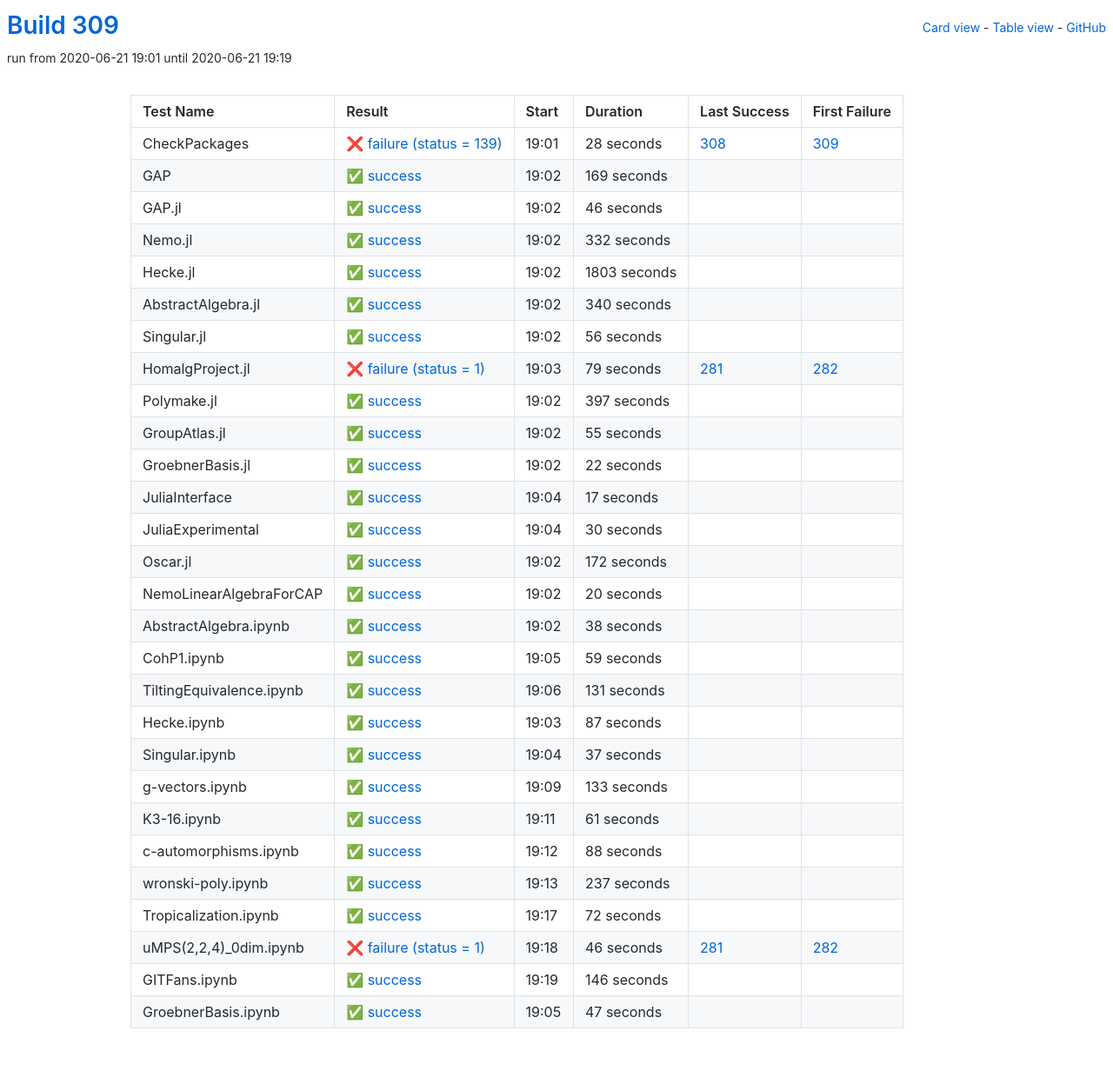
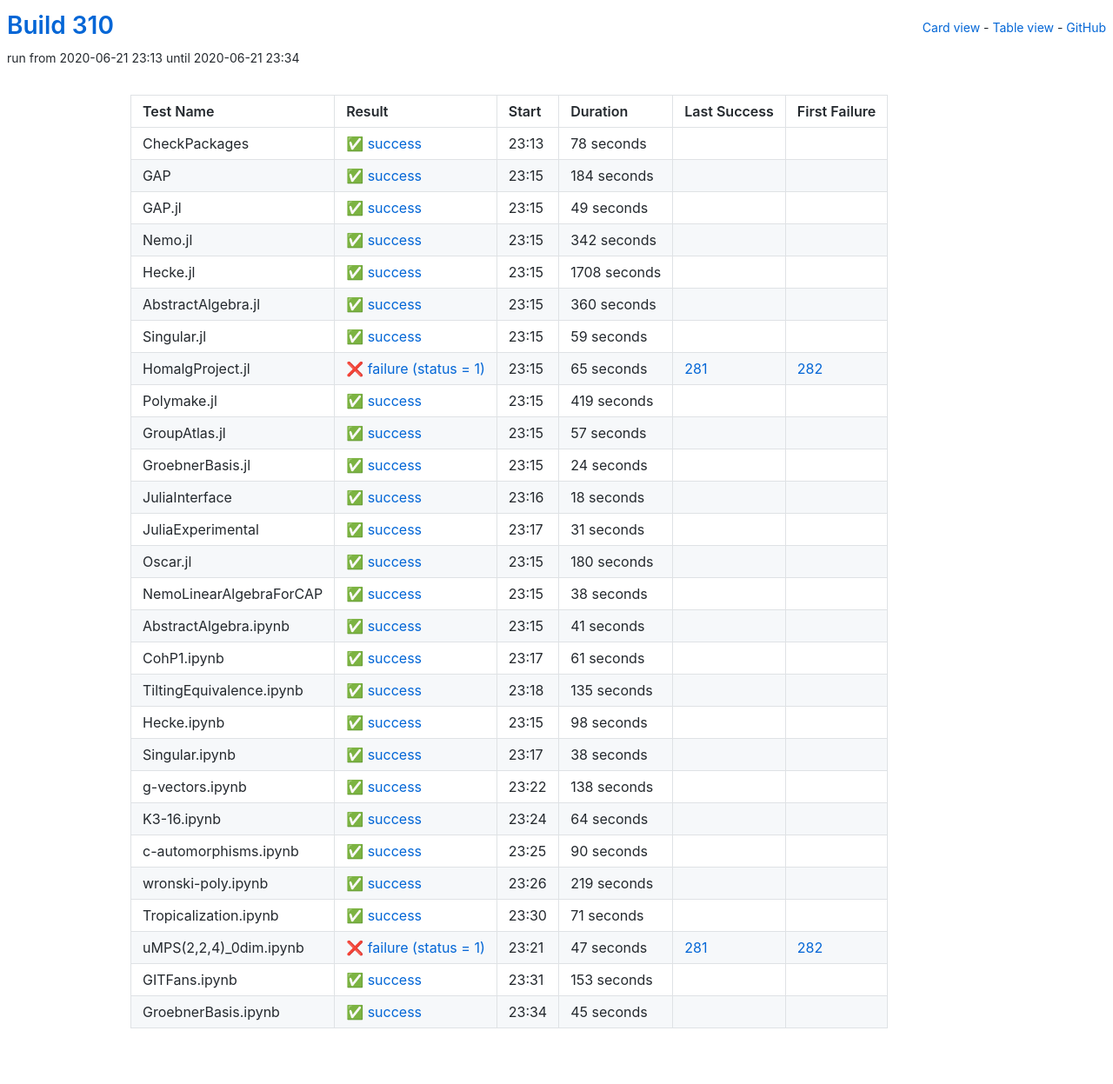
Before and after one commit to oscar-system/oscar-ci-status-stable, a Jekyll site: the page built from table.html, in a window 1280 px wide. Shown: the whole page at 87% size. Built offline with Jekyll 4.4.1, drawn with Linux system fonts in a browser that asks for light colours.

Commit message:
Build #310

```diff
--- a/_data/ci.yml
+++ b/_data/ci.yml
@@ -1,6 +1,6 @@
 ---
-build: 309
-build_url: https://oscarci.mathematik.uni-kl.de/job/oscar-stable/309/
+build: 310
+build_url: https://oscarci.mathematik.uni-kl.de/job/oscar-stable/310/
 job: oscar-stable
 organization: oscar-system
 repo: oscar-ci-status-stable
@@ -8,188 +8,176 @@ repourl: https://github.com/oscar-system/oscar-ci-status-stable
 tests:
 - name: CheckPackages
   id: checkpackages
-  log: https://oscarci.mathematik.uni-kl.de/job/oscar-stable/309/artifact/logs/build-309/CheckPackages.log
-  start: 2020-06-21 19:01
-  success: false
-  exitcode: 139
-  status: failure
-  duration: 28
-  last_success: 308
-  last_success_url: https://oscarci.mathematik.uni-kl.de/job/oscar-stable/308/
-  first_failure: 309
-  first_failure_url: https://oscarci.mathematik.uni-kl.de/job/oscar-stable/309/
-- name: GAP
-  id: gap
-  log: https://oscarci.mathematik.uni-kl.de/job/oscar-stable/309/artifact/logs/build-309/GAP.log
-  start: 2020-06-21 19:02
+  log: https://oscarci.mathematik.uni-kl.de/job/oscar-stable/310/artifact/logs/build-310/CheckPackages.log
+  start: 2020-06-21 23:13
   success: true
   exitcode: 0
   status: success
-  duration: 169
+  duration: 78
+  last_success: false
+  last_success_url:
+  first_failure: false
+  first_failure_url:
+- name: GAP
+  id: gap
+  log: https://oscarci.mathematik.uni-kl.de/job/oscar-stable/310/artifact/logs/build-310/GAP.log
+  start: 2020-06-21 23:15
+  success: true
+  exitcode: 0
+  status: success
+  duration: 184
   last_success: false
   last_success_url:
   first_failure: false
   first_failure_url:
 - name: GAP.jl
   id: gap-jl
-  log: https://oscarci.mathematik.uni-kl.de/job/oscar-stable/309/artifact/logs/build-309/GAP.jl.log
-  start: 2020-06-21 19:02
+  log: https://oscarci.mathematik.uni-kl.de/job/oscar-stable/310/artifact/logs/build-310/GAP.jl.log
+  start: 2020-06-21 23:15
   success: true
   exitcode: 0
   status: success
-  duration: 46
+  duration: 49
   last_success: false
   last_success_url:
   first_failure: false
   first_failure_url:
 - name: Nemo.jl
   id: nemo-jl
-  log: https://oscarci.mathematik.uni-kl.de/job/oscar-stable/309/artifact/logs/build-309/Nemo.jl.log
-  start: 2020-06-21 19:02
+  log: https://oscarci.mathematik.uni-kl.de/job/oscar-stable/310/artifact/logs/build-310/Nemo.jl.log
+  start: 2020-06-21 23:15
   success: true
   exitcode: 0
   status: success
-  duration: 332
+  duration: 342
   last_success: false
   last_success_url:
   first_failure: false
   first_failure_url:
 - name: Hecke.jl
   id: hecke-jl
-  log: https://oscarci.mathematik.uni-kl.de/job/oscar-stable/309/artifact/logs/build-309/Hecke.jl.log
-  start: 2020-06-21 19:02
+  log: https://oscarci.mathematik.uni-kl.de/job/oscar-stable/310/artifact/logs/build-310/Hecke.jl.log
+  start: 2020-06-21 23:15
   success: true
   exitcode: 0
   status: success
-  duration: 1803
+  duration: 1708
   last_success: false
   last_success_url:
   first_failure: false
   first_failure_url:
 - name: AbstractAlgebra.jl
   id: abstractalgebra-jl
-  log: https://oscarci.mathematik.uni-kl.de/job/oscar-stable/309/artifact/logs/build-309/AbstractAlgebra.jl.log
-  start: 2020-06-21 19:02
+  log: https://oscarci.mathematik.uni-kl.de/job/oscar-stable/310/artifact/logs/build-310/AbstractAlgebra.jl.log
+  start: 2020-06-21 23:15
   success: true
   exitcode: 0
   status: success
-  duration: 340
+  duration: 360
   last_success: false
   last_success_url:
   first_failure: false
   first_failure_url:
 - name: Singular.jl
   id: singular-jl
-  log: https://oscarci.mathematik.uni-kl.de/job/oscar-stable/309/artifact/logs/build-309/Singular.jl.log
-  start: 2020-06-21 19:02
+  log: https://oscarci.mathematik.uni-kl.de/job/oscar-stable/310/artifact/logs/build-310/Singular.jl.log
+  start: 2020-06-21 23:15
   success: true
   exitcode: 0
   status: success
-  duration: 56
+  duration: 59
   last_success: false
   last_success_url:
   first_failure: false
   first_failure_url:
 - name: HomalgProject.jl
   id: homalgproject-jl
-  log: https://oscarci.mathematik.uni-kl.de/job/oscar-stable/309/artifact/logs/build-309/HomalgProject.jl.log
-  start: 2020-06-21 19:03
+  log: https://oscarci.mathematik.uni-kl.de/job/oscar-stable/310/artifact/logs/build-310/HomalgProject.jl.log
+  start: 2020-06-21 23:15
   success: false
   exitcode: 1
   status: failure
-  duration: 79
+  duration: 65
   last_success: 281
   last_success_url: https://oscarci.mathematik.uni-kl.de/job/oscar-stable/281/
   first_failure: 282
   first_failure_url: https://oscarci.mathematik.uni-kl.de/job/oscar-stable/282/
 - name: Polymake.jl
   id: polymake-jl
-  log: https://oscarci.mathematik.uni-kl.de/job/oscar-stable/309/artifact/logs/build-309/Polymake.jl.log
-  start: 2020-06-21 19:02
+  log: https://oscarci.mathematik.uni-kl.de/job/oscar-stable/310/artifact/logs/build-310/Polymake.jl.log
+  start: 2020-06-21 23:15
   success: true
   exitcode: 0
   status: success
-  duration: 397
+  duration: 419
   last_success: false
   last_success_url:
   first_failure: false
   first_failure_url:
 - name: GroupAtlas.jl
   id: groupatlas-jl
-  log: https://oscarci.mathematik.uni-kl.de/job/oscar-stable/309/artifact/logs/build-309/GroupAtlas.jl.log
-  start: 2020-06-21 19:02
+  log: https://oscarci.mathematik.uni-kl.de/job/oscar-stable/310/artifact/logs/build-310/GroupAtlas.jl.log
+  start: 2020-06-21 23:15
   success: true
   exitcode: 0
   status: success
-  duration: 55
+  duration: 57
   last_success: false
   last_success_url:
   first_failure: false
   first_failure_url:
 - name: GroebnerBasis.jl
   id: groebnerbasis-jl
-  log: https://oscarci.mathematik.uni-kl.de/job/oscar-stable/309/artifact/logs/build-309/GroebnerBasis.jl.log
-  start: 2020-06-21 19:02
+  log: https://oscarci.mathematik.uni-kl.de/job/oscar-stable/310/artifact/logs/build-310/GroebnerBasis.jl.log
+  start: 2020-06-21 23:15
   success: true
   exitcode: 0
   status: success
-  duration: 22
+  duration: 24
   last_success: false
   last_success_url:
   first_failure: false
   first_failure_url:
 - name: JuliaInterface
   id: juliainterface
-  log: https://oscarci.mathematik.uni-kl.de/job/oscar-stable/309/artifact/logs/build-309/JuliaInterface.log
-  start: 2020-06-21 19:04
+  log: https://oscarci.mathematik.uni-kl.de/job/oscar-stable/310/artifact/logs/build-310/JuliaInterface.log
+  start: 2020-06-21 23:16
   success: true
   exitcode: 0
   status: success
-  duration: 17
+  duration: 18
   last_success: false
   last_success_url:
   first_failure: false
   first_failure_url:
 - name: JuliaExperimental
   id: juliaexperimental
-  log: https://oscarci.mathematik.uni-kl.de/job/oscar-stable/309/artifact/logs/build-309/JuliaExperimental.log
-  start: 2020-06-21 19:04
+  log: https://oscarci.mathematik.uni-kl.de/job/oscar-stable/310/artifact/logs/build-310/JuliaExperimental.log
+  start: 2020-06-21 23:17
   success: true
   exitcode: 0
   status: success
-  duration: 30
+  duration: 31
   last_success: false
   last_success_url:
   first_failure: false
   first_failure_url:
 - name: Oscar.jl
   id: oscar-jl
-  log: https://oscarci.mathematik.uni-kl.de/job/oscar-stable/309/artifact/logs/build-309/Oscar.jl.log
-  start: 2020-06-21 19:02
+  log: https://oscarci.mathematik.uni-kl.de/job/oscar-stable/310/artifact/logs/build-310/Oscar.jl.log
+  start: 2020-06-21 23:15
   success: true
   exitcode: 0
   status: success
-  duration: 172
+  duration: 180
   last_success: false
   last_success_url:
   first_failure: false
   first_failure_url:
 - name: NemoLinearAlgebraForCAP
   id: nemolinearalgebraforcap
-  log: https://oscarci.mathematik.uni-kl.de/job/oscar-stable/309/artifact/logs/build-309/NemoLinearAlgebraForCAP.log
-  start: 2020-06-21 19:02
-  success: true
-  exitcode: 0
-  status: success
-  duration: 20
-  last_success: false
-  last_success_url:
-  first_failure: false
-  first_failure_url:
-- name: AbstractAlgebra.ipynb
-  id: abstractalgebra-ipynb
-  log: https://oscarci.mathematik.uni-kl.de/job/oscar-stable/309/artifact/logs/build-309/AbstractAlgebra.ipynb.log
-  start: 2020-06-21 19:02
+  log: https://oscarci.mathematik.uni-kl.de/job/oscar-stable/310/artifact/logs/build-310/NemoLinearAlgebraForCAP.log
+  start: 2020-06-21 23:15
   success: true
   exitcode: 0
   status: success
@@ -198,70 +186,22 @@ tests:
   last_success_url:
   first_failure: false
   first_failure_url:
-- name: CohP1.ipynb
-  id: cohp1-ipynb
-  log: https://oscarci.mathematik.uni-kl.de/job/oscar-stable/309/artifact/logs/build-309/CohP1.ipynb.log
-  start: 2020-06-21 19:05
+- name: AbstractAlgebra.ipynb
+  id: abstractalgebra-ipynb
+  log: https://oscarci.mathematik.uni-kl.de/job/oscar-stable/310/artifact/logs/build-310/AbstractAlgebra.ipynb.log
+  start: 2020-06-21 23:15
   success: true
   exitcode: 0
   status: success
-  duration: 59
+  duration: 41
   last_success: false
   last_success_url:
   first_failure: false
   first_failure_url:
-- name: TiltingEquivalence.ipynb
-  id: tiltingequivalence-ipynb
-  log: https://oscarci.mathematik.uni-kl.de/job/oscar-stable/309/artifact/logs/build-309/TiltingEquivalence.ipynb.log
-  start: 2020-06-21 19:06
-  success: true
-  exitcode: 0
-  status: success
-  duration: 131
-  last_success: false
-  last_success_url:
-  first_failure: false
-  first_failure_url:
-- name: Hecke.ipynb
-  id: hecke-ipynb
-  log: https://oscarci.mathematik.uni-kl.de/job/oscar-stable/309/artifact/logs/build-309/Hecke.ipynb.log
-  start: 2020-06-21 19:03
-  success: true
-  exitcode: 0
-  status: success
-  duration: 87
-  last_success: false
-  last_success_url:
-  first_failure: false
-  first_failure_url:
-- name: Singular.ipynb
-  id: singular-ipynb
-  log: https://oscarci.mathematik.uni-kl.de/job/oscar-stable/309/artifact/logs/build-309/Singular.ipynb.log
-  start: 2020-06-21 19:04
-  success: true
-  exitcode: 0
-  status: success
-  duration: 37
-  last_success: false
-  last_success_url:
-  first_failure: false
-  first_failure_url:
-- name: g-vectors.ipynb
-  id: g-vectors-ipynb
-  log: https://oscarci.mathematik.uni-kl.de/job/oscar-stable/309/artifact/logs/build-309/g-vectors.ipynb.log
-  start: 2020-06-21 19:09
-  success: true
-  exitcode: 0
-  status: success
-  duration: 133
-  last_success: false
-  last_success_url:
-  first_failure: false
-  first_failure_url:
-- name: K3-16.ipynb
-  id: k3-16-ipynb
-  log: https://oscarci.mathematik.uni-kl.de/job/oscar-stable/309/artifact/logs/build-309/K3-16.ipynb.log
-  start: 2020-06-21 19:11
+- name: CohP1.ipynb
+  id: cohp1-ipynb
+  log: https://oscarci.mathematik.uni-kl.de/job/oscar-stable/310/artifact/logs/build-310/CohP1.ipynb.log
+  start: 2020-06-21 23:17
   success: true
   exitcode: 0
   status: success
@@ -270,74 +210,134 @@ tests:
   last_success_url:
   first_failure: false
   first_failure_url:
-- name: c-automorphisms.ipynb
-  id: c-automorphisms-ipynb
-  log: https://oscarci.mathematik.uni-kl.de/job/oscar-stable/309/artifact/logs/build-309/c-automorphisms.ipynb.log
-  start: 2020-06-21 19:12
+- name: TiltingEquivalence.ipynb
+  id: tiltingequivalence-ipynb
+  log: https://oscarci.mathematik.uni-kl.de/job/oscar-stable/310/artifact/logs/build-310/TiltingEquivalence.ipynb.log
+  start: 2020-06-21 23:18
   success: true
   exitcode: 0
   status: success
-  duration: 88
+  duration: 135
+  last_success: false
+  last_success_url:
+  first_failure: false
+  first_failure_url:
+- name: Hecke.ipynb
+  id: hecke-ipynb
+  log: https://oscarci.mathematik.uni-kl.de/job/oscar-stable/310/artifact/logs/build-310/Hecke.ipynb.log
+  start: 2020-06-21 23:15
+  success: true
+  exitcode: 0
+  status: success
+  duration: 98
+  last_success: false
+  last_success_url:
+  first_failure: false
+  first_failure_url:
+- name: Singular.ipynb
+  id: singular-ipynb
+  log: https://oscarci.mathematik.uni-kl.de/job/oscar-stable/310/artifact/logs/build-310/Singular.ipynb.log
+  start: 2020-06-21 23:17
+  success: true
+  exitcode: 0
+  status: success
+  duration: 38
+  last_success: false
+  last_success_url:
+  first_failure: false
+  first_failure_url:
+- name: g-vectors.ipynb
+  id: g-vectors-ipynb
+  log: https://oscarci.mathematik.uni-kl.de/job/oscar-stable/310/artifact/logs/build-310/g-vectors.ipynb.log
+  start: 2020-06-21 23:22
+  success: true
+  exitcode: 0
+  status: success
+  duration: 138
+  last_success: false
+  last_success_url:
+  first_failure: false
+  first_failure_url:
+- name: K3-16.ipynb
+  id: k3-16-ipynb
+  log: https://oscarci.mathematik.uni-kl.de/job/oscar-stable/310/artifact/logs/build-310/K3-16.ipynb.log
+  start: 2020-06-21 23:24
+  success: true
+  exitcode: 0
+  status: success
+  duration: 64
+  last_success: false
+  last_success_url:
+  first_failure: false
+  first_failure_url:
+- name: c-automorphisms.ipynb
+  id: c-automorphisms-ipynb
+  log: https://oscarci.mathematik.uni-kl.de/job/oscar-stable/310/artifact/logs/build-310/c-automorphisms.ipynb.log
+  start: 2020-06-21 23:25
+  success: true
+  exitcode: 0
+  status: success
+  duration: 90
   last_success: false
   last_success_url:
   first_failure: false
   first_failure_url:
 - name: wronski-poly.ipynb
   id: wronski-poly-ipynb
-  log: https://oscarci.mathematik.uni-kl.de/job/oscar-stable/309/artifact/logs/build-309/wronski-poly.ipynb.log
-  start: 2020-06-21 19:13
+  log: https://oscarci.mathematik.uni-kl.de/job/oscar-stable/310/artifact/logs/build-310/wronski-poly.ipynb.log
+  start: 2020-06-21 23:26
   success: true
   exitcode: 0
   status: success
-  duration: 237
+  duration: 219
   last_success: false
   last_success_url:
   first_failure: false
   first_failure_url:
 - name: Tropicalization.ipynb
   id: tropicalization-ipynb
-  log: https://oscarci.mathematik.uni-kl.de/job/oscar-stable/309/artifact/logs/build-309/Tropicalization.ipynb.log
-  start: 2020-06-21 19:17
+  log: https://oscarci.mathematik.uni-kl.de/job/oscar-stable/310/artifact/logs/build-310/Tropicalization.ipynb.log
+  start: 2020-06-21 23:30
   success: true
   exitcode: 0
   status: success
-  duration: 72
+  duration: 71
   last_success: false
   last_success_url:
   first_failure: false
   first_failure_url:
 - name: uMPS(2,2,4)_0dim.ipynb
   id: umps-2-2-4-0dim-ipynb
-  log: https://oscarci.mathematik.uni-kl.de/job/oscar-stable/309/artifact/logs/build-309/uMPS-2-2-4-_0dim.ipynb.log
-  start: 2020-06-21 19:18
+  log: https://oscarci.mathematik.uni-kl.de/job/oscar-stable/310/artifact/logs/build-310/uMPS-2-2-4-_0dim.ipynb.log
+  start: 2020-06-21 23:21
   success: false
   exitcode: 1
   status: failure
-  duration: 46
+  duration: 47
   last_success: 281
   last_success_url: https://oscarci.mathematik.uni-kl.de/job/oscar-stable/281/
   first_failure: 282
   first_failure_url: https://oscarci.mathematik.uni-kl.de/job/oscar-stable/282/
 - name: GITFans.ipynb
   id: gitfans-ipynb
-  log: https://oscarci.mathematik.uni-kl.de/job/oscar-stable/309/artifact/logs/build-309/GITFans.ipynb.log
-  start: 2020-06-21 19:19
+  log: https://oscarci.mathematik.uni-kl.de/job/oscar-stable/310/artifact/logs/build-310/GITFans.ipynb.log
+  start: 2020-06-21 23:31
   success: true
   exitcode: 0
   status: success
-  duration: 146
+  duration: 153
   last_success: false
   last_success_url:
   first_failure: false
   first_failure_url:
 - name: GroebnerBasis.ipynb
   id: groebnerbasis-ipynb
-  log: https://oscarci.mathematik.uni-kl.de/job/oscar-stable/309/artifact/logs/build-309/GroebnerBasis.ipynb.log
-  start: 2020-06-21 19:05
+  log: https://oscarci.mathematik.uni-kl.de/job/oscar-stable/310/artifact/logs/build-310/GroebnerBasis.ipynb.log
+  start: 2020-06-21 23:34
   success: true
   exitcode: 0
   status: success
-  duration: 47
+  duration: 45
   last_success: false
   last_success_url:
   first_failure: false
```
Also changed, not shown: README.md.
